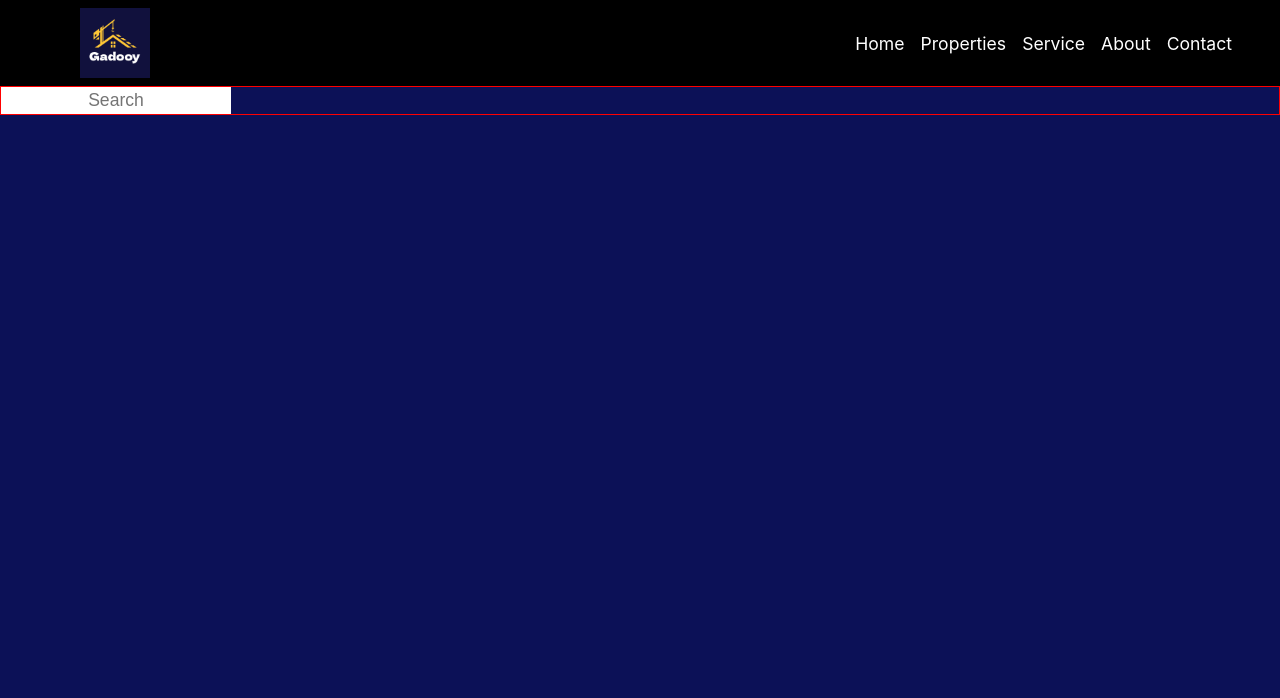
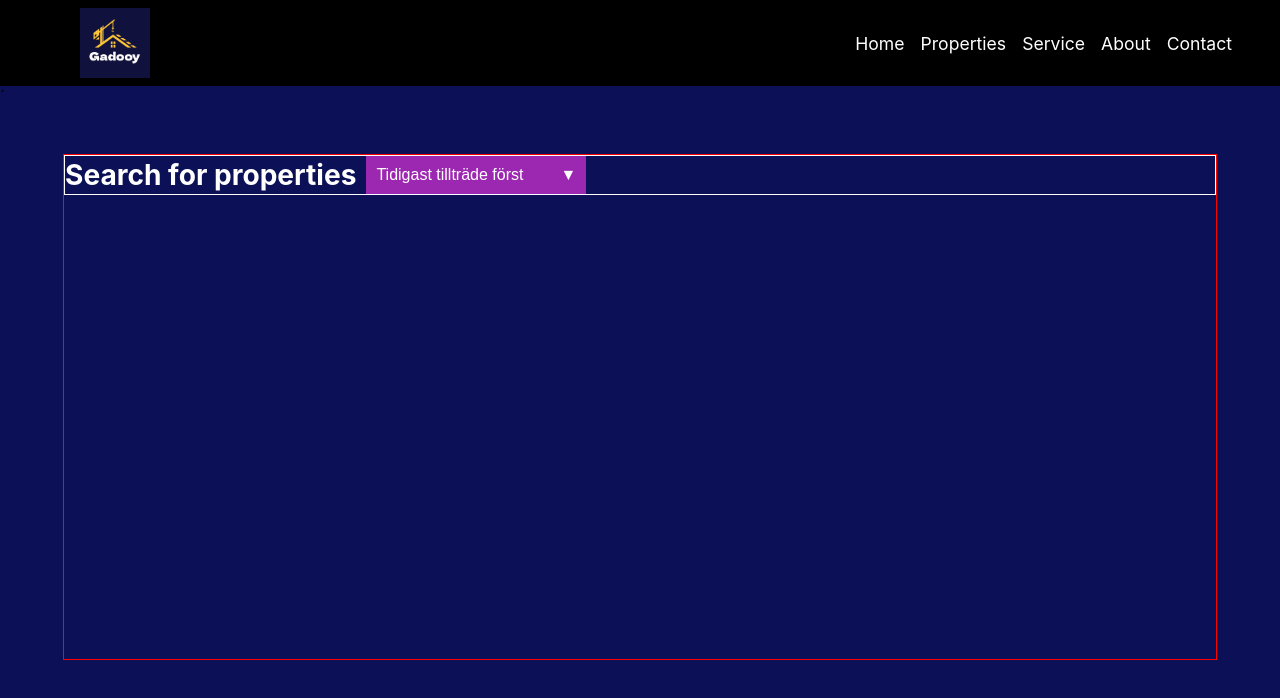
Before and after one commit to gelehasan/Real-Estate, a React (Create React App) app: page /properties in a window 1280 px wide. Shown: the top 698 px of the page. Built offline with nearby package versions, Linux system fonts and the light colour scheme.

Commit message:
added filter section

```diff
--- a/src/Routers/Properties/Properties.jsx
+++ b/src/Routers/Properties/Properties.jsx
@@ -1,11 +1,29 @@
-import "./index.css"
+import "./index.css";
+import { useState } from "react";
 const Properties = ()=>{
+    const [isOpen, setIsOpen] = useState(false);
+    const toggleDropdown = () => setIsOpen(!isOpen);
+    return(
+        <div className="propertiesContainer">´
+        <div className="propertiesContent">
+            <div className="searchFilter">
+            <h3>Search for properties</h3>
+            <div className="filterOperation">
+                        <div class="propertDropdown">
+                            <button className="dropbtn" onClick={toggleDropdown}>
+                                <span>Tidigast tillträde först </span> <span> {isOpen ? '▲' : '▼'}</span>
+                            </button>
+                            <div className={`dropdown-content ${isOpen ? 'show' : ''}`}>
+                                <a href="#">Tidigast tillträde först</a>
+                                <a href="#">Senast publicerad först</a>
+                                <a href="#">Lägst hyra först</a>
+                                <a href="#">Störst först (m2)</a>
+                                <a href="#">Minst först (m2)</a>
+                            </div>
+                        </div>
+            </div>
+            </div>
 
-    return(
-        <div className="propertiesContainer">
-            <div className="searchFilter">
-
-                <input type="text" placeholder="Search"/>
             </div>
         </div>
     )
--- a/src/Routers/Properties/index.css
+++ b/src/Routers/Properties/index.css
@@ -2,22 +2,82 @@
     background-color: rgb(12, 17, 87);
     width: 100%;
     height: 90vh;
-}
-
-.searchFilter{
-    color: white;
-    font-size: 1.5rem;
- border: 1px solid red;
- display: flex;
-    align-items: center;
-   gap: 10px;
 
 }
 
+/* filter section*/
+.searchFilter {
+    color: white;
+    font-size: 1.5rem;
+    display: flex;
+    align-items: center;
+    gap: 10px;
+    border: 1px solid;
 
+}
+.searchFilter h3{
+    margin: 0;
+    padding: 0;
+}
 .searchFilter input {
     font-size: 1.1rem;
     text-align: center;
     height: 25px;
     border: none;
 }
+
+/*Filter dropdown */
+
+.propertDropdown {
+    position: relative;
+    display: inline-block;
+}
+
+.dropbtn {
+    background-color: #9C27B0;
+    color: white;
+    padding: 10px;
+    width: 220px;
+    font-size: 16px;
+    border: 1px;
+    cursor: pointer;
+    display: flex;
+    justify-content: space-between;
+}
+
+.dropdown-content {
+    display: none;
+    position: absolute;
+    background-color: #f9f9f9;
+    min-width: 160px;
+    box-shadow: 0px 8px 16px 0px rgba(0,0,0,0.2);
+    z-index: 1;
+    opacity: 0;
+    transition: opacity 0.5s, transform 0.5s;
+    transform: translateY(-20px);
+}
+.dropdown-content.show {
+    display: block;
+    opacity: 1;
+    transform: translateY(0);
+}
+.dropdown-content a {
+    color: black;
+    padding: 12px 16px;
+    text-decoration: none;
+    display: block;
+}
+.dropdown-content a:hover {
+    background-color: #f1f1f1;
+}
+/*Filter drop down ends here*/
+/* filter ends*/
+.propertiesContent {
+    border: 1px solid red;
+
+    height: 70%;
+    width: 90%;
+    margin: 0 auto;
+    margin-top: 3em;
+    min-height: fit-content;
+}
```
